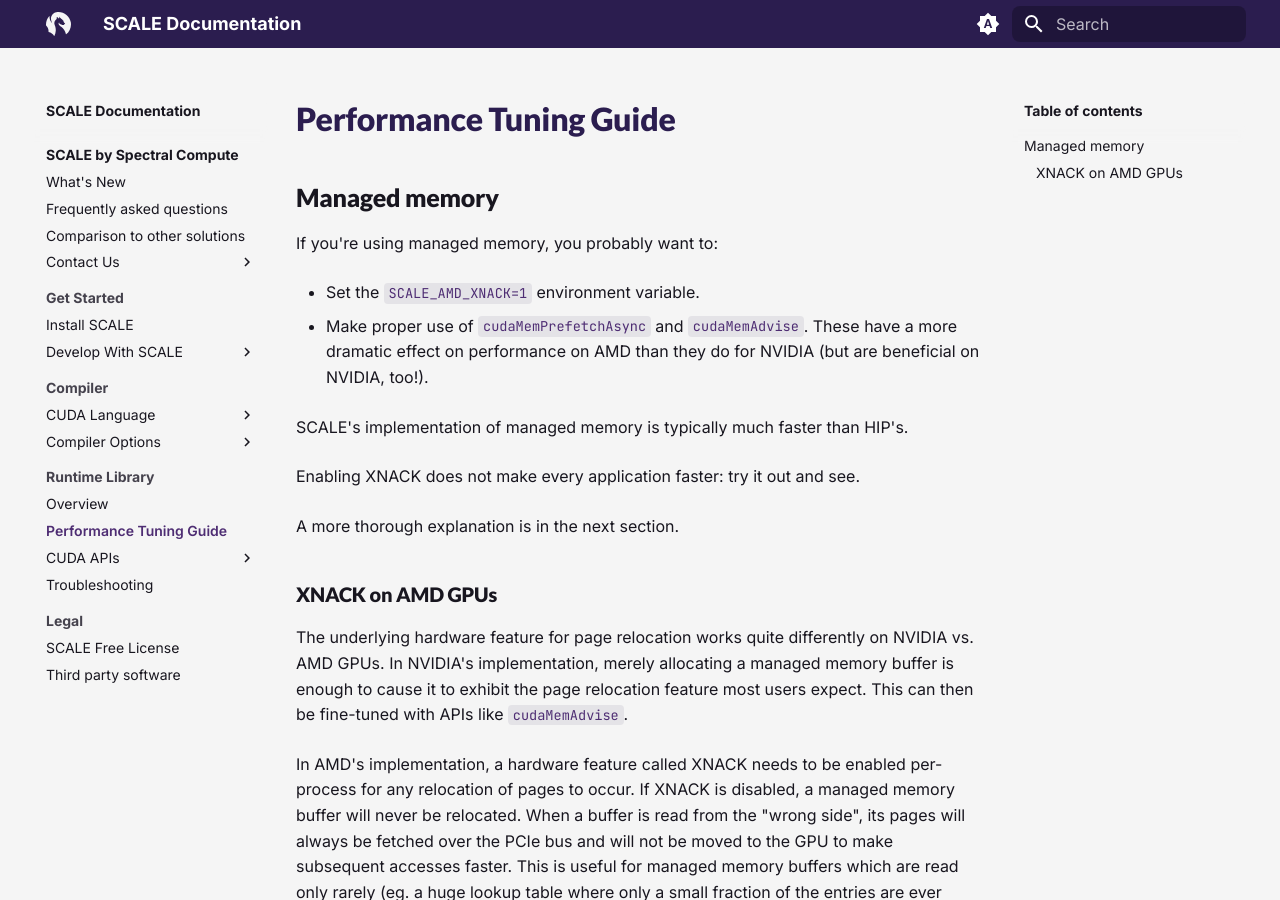
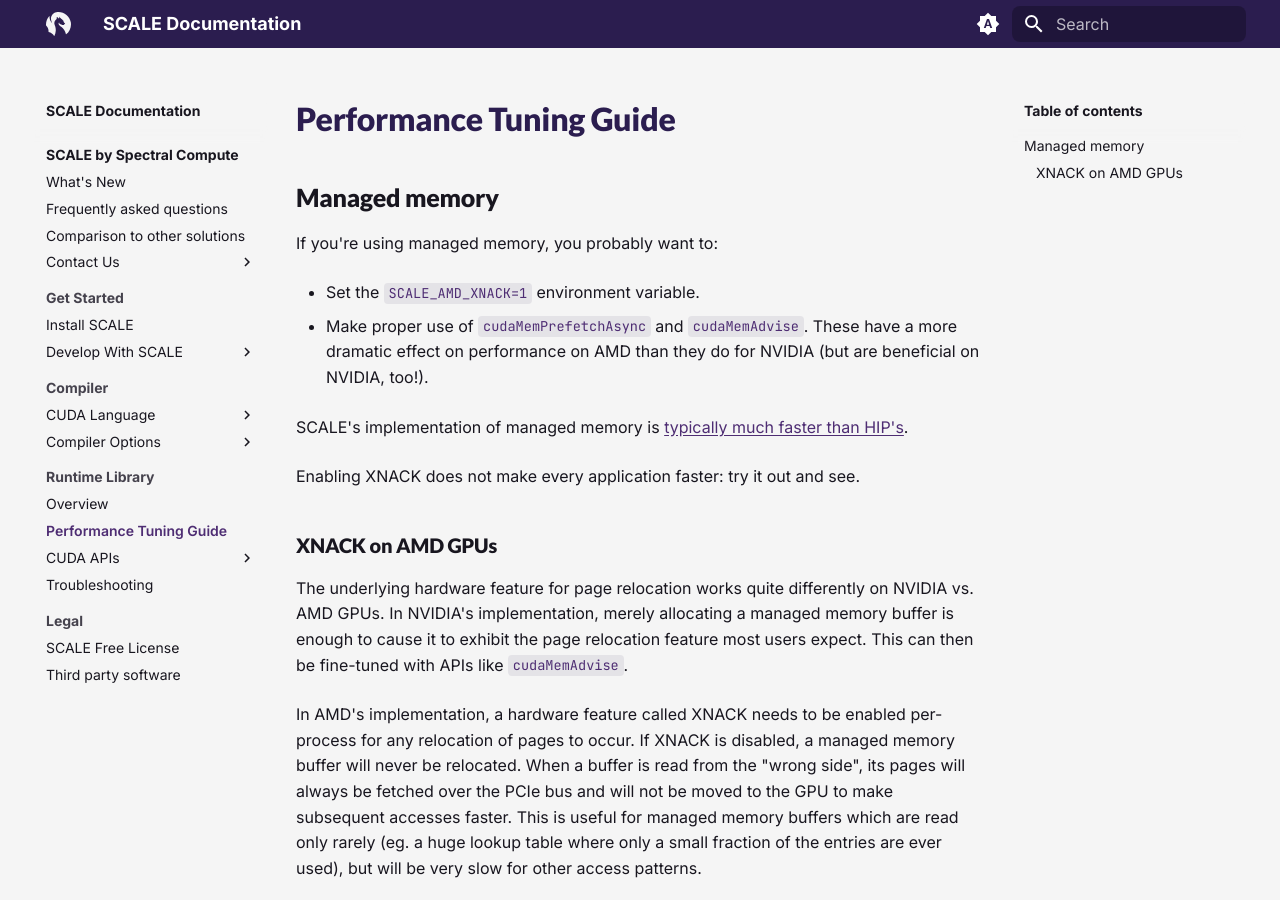
Before and after one commit to spectral-compute/scale-docs, an MkDocs documentation site: the page built from docs/manual/library/performance-tuning.md, in a window 1280 px wide and 900 px high. Built offline with MkDocs 1.6.1 and Material for MkDocs 9.7.7, drawn with Linux system fonts in a browser that asks for light colours; the version menu is left out.

Commit message:
Tweak XNACK page

```diff
--- a/docs/manual/library/performance-tuning.md
+++ b/docs/manual/library/performance-tuning.md
@@ -9,11 +9,9 @@ If you're using managed memory, you probably want to:
   dramatic effect on performance on AMD than they do for NVIDIA (but are beneficial
   on NVIDIA, too!).
 
-SCALE's implementation of managed memory is typically much faster than HIP's.
+SCALE's implementation of managed memory is [typically much faster than HIP's](https://gist.github.com/ChrisKitching/53d9b3503c11881c5ea395ec41aff419).
 
 Enabling XNACK does not make every application faster: try it out and see.
-
-A more thorough explanation is in the next section.
 
 ### XNACK on AMD GPUs
 
```
